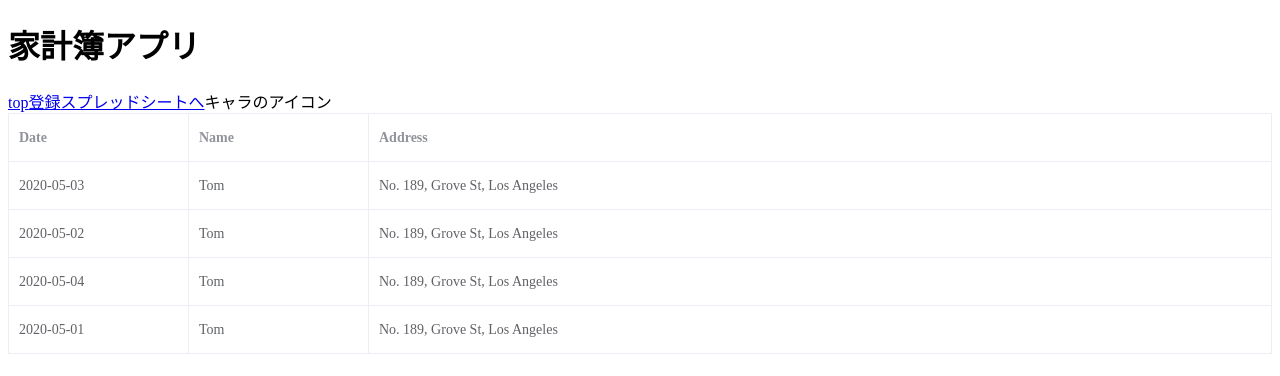
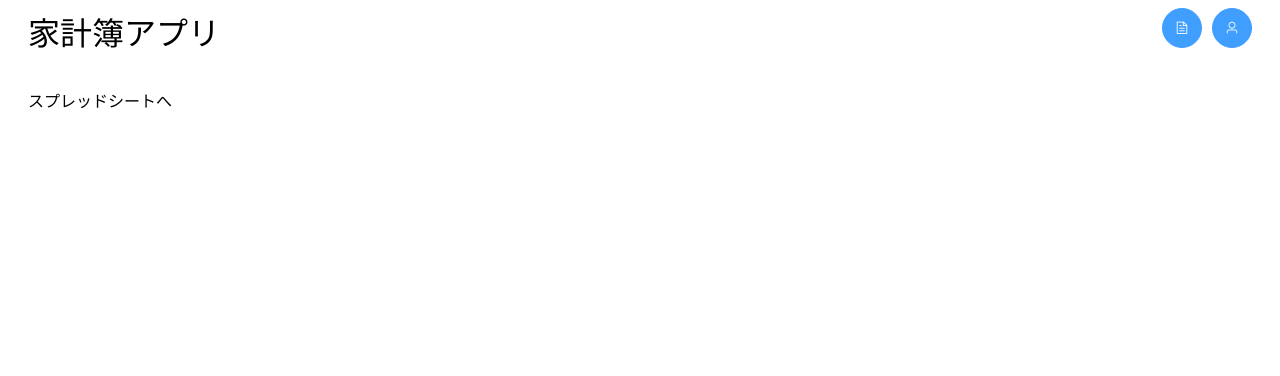
Before and after one commit to westhouseK/financial-manage-front, a Nuxt app: page /test in a window 1280 px wide. Shown: the top 376 px of the page. Built offline with nearby package versions, Linux system fonts and the light colour scheme.

Commit message:
revice design

```diff
--- a/layouts/default.vue
+++ b/layouts/default.vue
@@ -1,12 +1,23 @@
 <template>
-  <div>
-    <header>
-        <h1>家計簿アプリ</h1>
-    </header>
-    <nuxt-link to="/">top</nuxt-link>
-    <nuxt-link to="/test">登録</nuxt-link>
-    <nuxt-link to="/test">スプレッドシートへ</nuxt-link>
-    <span>キャラのアイコン</span>
-    <Nuxt />
-  </div>
+  <el-container>
+    <el-header class="header">
+      <div class="title">家計簿アプリ</div>
+      <div>
+          <nuxt-link to="/test"><el-button size="midium" type="primary" icon="el-icon-document" circle style="margin-right: 10px"></el-button></nuxt-link>
+          <el-button size="midium" type="primary" icon="el-icon-user" circle></el-button>
+      </div>
+    </el-header>
+    <el-main><Nuxt /></el-main>
+  </el-container>
 </template>
+
+<style scoped>
+  .header {
+    display: flex;
+    justify-content: space-between;
+  }
+  .title {
+    font-size: 2em;
+  }
+
+</style>
--- a/nuxt.config.js
+++ b/nuxt.config.js
@@ -45,10 +45,21 @@ export default {
   modules: [
     // https://go.nuxtjs.dev/axios
     '@nuxtjs/axios',
+    '@nuxtjs/proxy'
   ],
 
   // Axios module configuration: https://go.nuxtjs.dev/config-axios
-  axios: {},
+  axios: {
+    proxy: true
+  },
+
+  // なんかうまく動かない
+  proxy: {
+    '/api/': {
+      target: 'http://localhost:8000/api',
+      pathRewrite: {'^/api/': ''},
+    }
+  },
 
   // Build Configuration: https://go.nuxtjs.dev/config-build
   build: {
--- a/package.json
+++ b/package.json
@@ -12,6 +12,7 @@
   },
   "dependencies": {
     "@nuxtjs/axios": "^5.13.6",
+    "@nuxtjs/proxy": "^2.1.0",
     "core-js": "^3.15.1",
     "element-ui": "^2.15.3",
     "nuxt": "^2.15.7"
--- a/pages/index.vue
+++ b/pages/index.vue
@@ -1,27 +1,23 @@
 <template>
   <div>
     <el-table
-      :data="expenses"
+      :data="expenses.filter(data => !search || data.name.toLowerCase().includes(search.toLowerCase()))"
+      stripe
+      height="400"
       style="width: 100%">
-      <el-table-column
-        prop="date"
-        label="購入日"
-        width="180">
-      </el-table-column>
-      <el-table-column
-        prop="name"
-        label="名前"
-        width="180">
-      </el-table-column>
-      <el-table-column
-        prop="category1"
-        label="カテゴリ1"
-        width="180">
-      </el-table-column>
-      <el-table-column
-        prop="outgo"
-        label="出費"
-      >
+      <el-table-column prop="date" label="購入日" width="180" sortable></el-table-column>
+      <el-table-column prop="name" label="名前" width="180" sortable></el-table-column>
+      <el-table-column prop="category1" label="カテゴリ1" width="180"></el-table-column>
+      <el-table-column prop="outgo" label="出費" width="180" sortable></el-table-column>
+      <el-table-column prop="remarks" label="備考" width="250"></el-table-column>
+      <el-table-column align="right">
+        <template slot="header" slot-scope="scope">
+          <el-input v-model="search" size="mini" placeholder="Type to search"/>
+        </template>
+        <template slot-scope="scope">
+          <el-button type="success" icon="el-icon-edit" circle></el-button>
+          <el-button type="danger" icon="el-icon-delete" circle></el-button>
+        </template>
       </el-table-column>
     </el-table>
   </div>
@@ -34,6 +30,11 @@ export default {
   async fetch() {
     await this.getData()
   },
+  data() {
+    return {
+      search: ''
+    }
+  },
   computed: {
     ...mapState({
       expenses: state => state.expenses.expenses
@@ -45,6 +46,4 @@ export default {
     })
   }
 }
-
-
 </script>
--- a/pages/test.vue
+++ b/pages/test.vue
@@ -1,52 +1,5 @@
 <template>
-  <div class="app-container">
-    <el-table
-      v-loading="listLoading"
-      :data="tableData"
-      element-loading-text="Loading"
-      border
-      fit
-      highlight-current-row
-    >
-      <el-table-column
-        prop="date"
-        label="Date"
-        width="180">
-      </el-table-column>
-      <el-table-column
-        prop="name"
-        label="Name"
-        width="180">
-      </el-table-column>
-      <el-table-column
-        prop="address"
-        label="Address">
-      </el-table-column>
-    </el-table>
+  <div>
+    スプレッドシートへ
   </div>
 </template>
-<script>
-export default {
-  data() {
-    return {
-        tableData: [{
-        date: '2020-05-03',
-        name: 'Tom',
-        address: 'No. 189, Grove St, Los Angeles'
-        }, {
-        date: '2020-05-02',
-        name: 'Tom',
-        address: 'No. 189, Grove St, Los Angeles'
-        }, {
-        date: '2020-05-04',
-        name: 'Tom',
-        address: 'No. 189, Grove St, Los Angeles'
-        }, {
-        date: '2020-05-01',
-        name: 'Tom',
-        address: 'No. 189, Grove St, Los Angeles'
-        }]
-    }
-  }
-}
-</script>
--- a/store/expenses.js
+++ b/store/expenses.js
@@ -10,15 +10,33 @@ export const mutations = {
 
 export const actions = {
   async getData({ commit }) {
-        // axiosでGASからデータを取得
+  // axiosでGASから当月のデータを取得
+  const res = await this.$axios.$get('https://qiita.com/api/v2/items?page=1&per_page=10').then(res => res).catch(err => err.res)
+  // const re1 = await this.$axios.$get('http://localhost:8000/api').then(res => res).catch(err => err.res)
+
   console.log('stateに入れる')
-        const data = [{
-            id: 'aaaaaa',
+  const data = [
+    {
+      id: 'a',
       date: '20200701',
-            name: '私',
+      name: 'くま',
       category1: '食費',
-            outgo: 1000
-        }]
+      outgo: 1000,
+      remarks: 'ヨーカドー'
+    },
+    {
+      id: 'b',
+      date: '20200702',
+      name: 'うさ',
+      category1: '日用品',
+      outgo: 2000,
+      remarks: 'ニトリ'
+    }
+]
+
+  // if (response.status === 200 && response.data.success) {
+  //     commit("setProducts", response.data.data.products);
+  // }
 
   // stateにcommitする
     commit("setData", data);
```
Also changed, not shown: 1 other file (tests, documents, lock files or other folders). Lines whose indentation alone changed are shown as unchanged.
